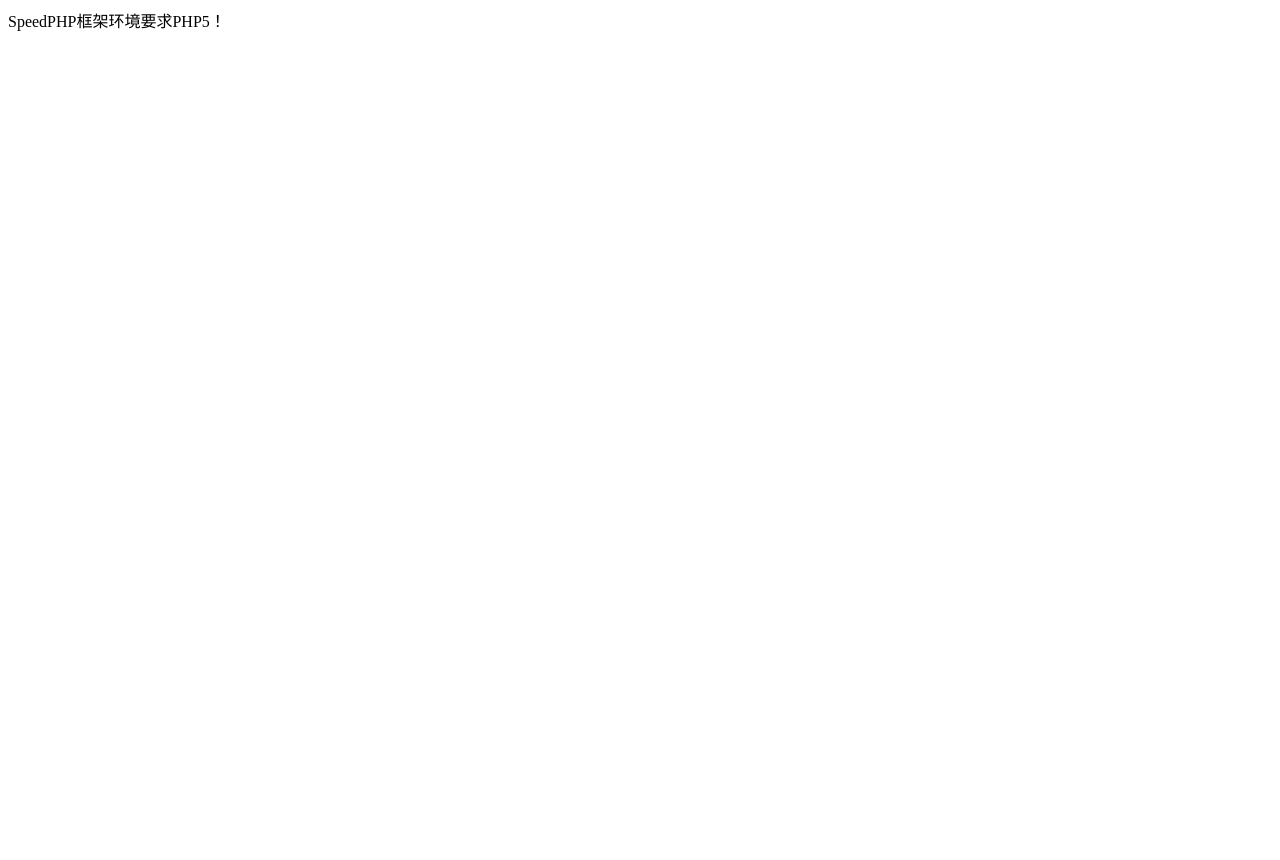
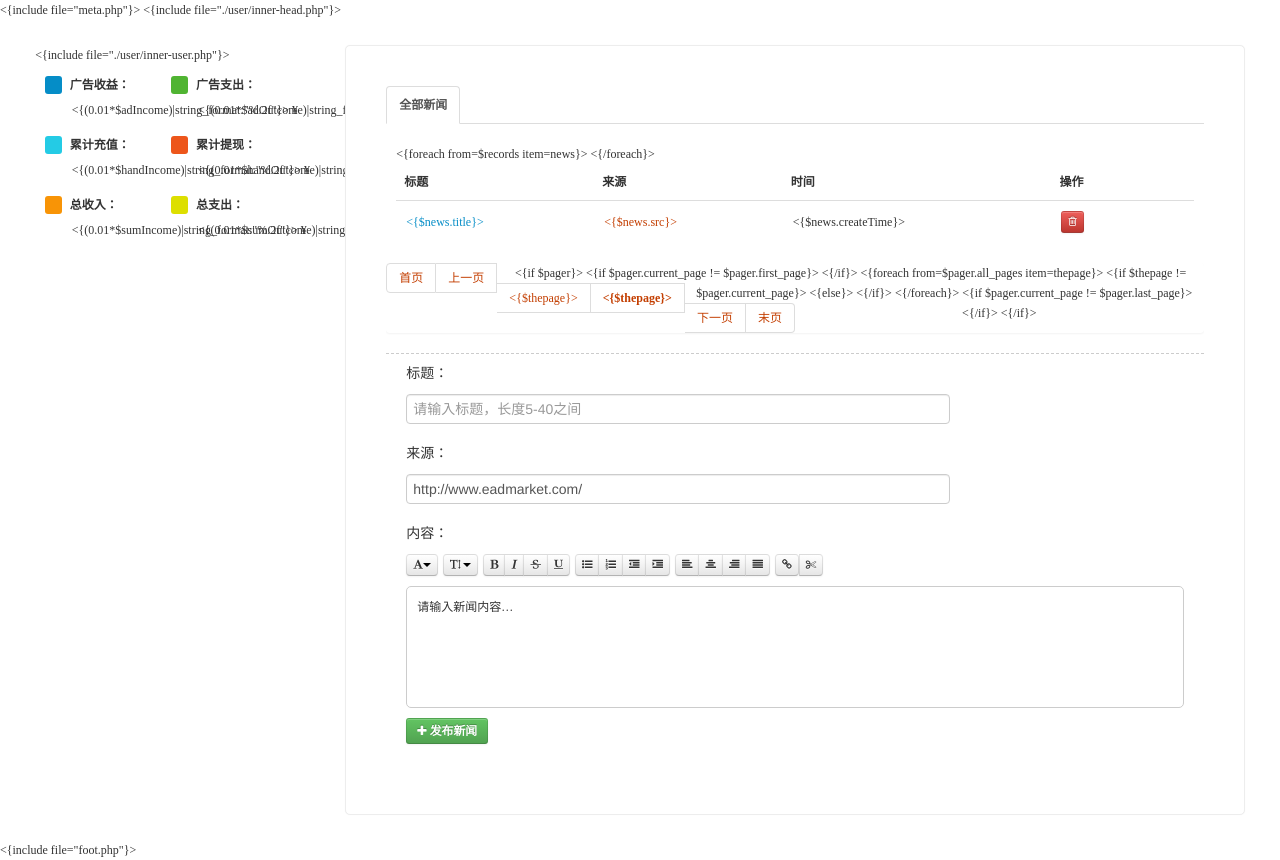
Before and after one commit to admarket/code, a PHP site: page /tpl/user/admin/news.php in a window 1280 px wide. Before the commit the page is almost empty. Before the commit the page ends 31 px from the top, so only its background shows below. Run offline with PHP 8.4, Linux system fonts and the light colour scheme; some libraries are stand-ins or nearby versions.

Commit message:
修复部分bug

```diff
--- a/controller/cadmin.php
+++ b/controller/cadmin.php
@@ -14,7 +14,7 @@ class cadmin extends spController
     }
 	function news(){
 		 $news = spClass("news");
-		 $results=$news->spPager($this->spArgs('page', 1), 8)->findAll();
+		 $results=$news->spPager($this->spArgs('page', 1), 8)->findAll(null,"id desc");
 		 $this->pager = $news->spPager()->getPager();
 		 $this->records=$results;
 		 $this->display("user/admin/news.php"); // 新闻管理中心
--- a/tpl/foot.php
+++ b/tpl/foot.php
@@ -11,7 +11,6 @@
           <div style="position:relative;">
             友情链接：
             &nbsp;&nbsp;<a href="http://www.whqyw.com/" target="_blank">芜湖企业网</a>
-            &nbsp;&nbsp;<a href="http://www.jandou.com/" target="_blank">煎豆网</a>
             &nbsp;&nbsp;<a href="http://www.paipk.com/" target="_blank">创意家居用品</a>
             &nbsp;&nbsp;<a href="http://www.lisude.com/" target="_blank">自强网</a>
             <span style="position:absolute;right:20px;top:0px;">
--- a/tpl/index.php
+++ b/tpl/index.php
@@ -91,7 +91,7 @@
             <div class="page-header">
               <h5><span class="badge badge-warning"><i class="icon-cloud"></i></span> &nbsp;行业新闻</h5>
               <div class="btn-group" style="position:absolute;right:20px;top:0px;">
-                <a class="btn btn-mini" href="<{spUrl c=main a=newslist  category=1}>">
+                <a class="btn btn-mini" href="<{spUrl c=main a=newslist }>">
                   <i class="icon-circle-arrow-right"></i>&nbsp; 更多
                 </a>
               </div>
--- /dev/null
+++ b/tpl/user/admin/news.php
@@ -0,0 +1,331 @@
+<!DOCTYPE html>
+<html>
+  <head>
+    <title>广告位市场 - 管理员后台 - 新闻管理中心</title>
+   <{include file="meta.php"}>
+
+    <!-- Bootstrap -->
+    <link href="/css/bootstrap.min.css" rel="stylesheet" media="screen">
+
+    <link rel="stylesheet" href="/css/font-awesome.min.css">
+    <!--[if IE 7]>
+    <link rel="stylesheet" href="/css/font-awesome-ie7.min.css">
+    <![endif]-->
+    <link href="/css/bootstrap-responsive.css" rel="stylesheet">
+    <link href="/css/user.css" rel="stylesheet" media="screen">
+    <style type="text/css">
+    #editor {height:100px;padding: 10px;border: solid 1px #ccc;border-radius:5px;
+    overflow: scroll; }
+    </style>
+    <link rel="shortcut icon" href="/favicon.ico">
+    <script src="/js/jquery-1.9.1.min.js"></script>
+    <script src="/js/bootstrap.min.js"></script>
+
+  </head>
+  <body>
+     <!-- load head tpl -->
+    <{include file="./user/inner-head.php"}>
+
+    <!-- main section -->
+    <div class="section">
+      <div class="container">
+        <div class="row-fluid">
+          <div class="span3 left-bar">
+              <!-- load user tpl -->
+            <{include file="./user/inner-user.php"}>
+            <!-- Bootstrap -->
+            <div class="categories">
+              <div class="row-fluid category">
+                <div class="span6 row-fluid category">
+                  <div class="span2">
+                    <span class="label blue"> &nbsp;&nbsp;&nbsp;</span>
+                    <span>&nbsp;</span>
+                  </div>
+                  <div class="span10">
+                    <div class=" title">&nbsp;广告收益：</div>
+                    <p><{(0.01*$adIncome)|string_format:"%.2f"}>&nbsp;&yen;</p>
+                  </div>
+
+                </div>
+                <div class="span6 row-fluid category">
+                  <div class="span2">
+                    <span class="label green"> &nbsp;&nbsp;&nbsp;</span>
+                    <span>&nbsp;</span>
+                  </div>
+                  <div class="span10">
+                    <div class=" title">&nbsp;广告支出：</div>
+                    <p><{(0.01*$adOutcome)|string_format:"%.2f"}>&nbsp;&yen;</p>
+                  </div>
+
+                </div>
+              </div>
+              <!-- Bootstrap -->
+              <div class="row-fluid category">
+                <div class="span6 row-fluid category">
+                  <div class="span2">
+                    <span class="label a"> &nbsp;&nbsp;&nbsp;</span>
+                    <span>&nbsp;</span>
+                  </div>
+                  <div class="span10">
+                    <div class=" title">&nbsp;累计充值：</div>
+                    <p><{(0.01*$handIncome)|string_format:"%.2f"}>&nbsp;&yen;</p>
+                  </div>
+
+                </div>
+                <div class="span6 row-fluid category">
+                  <div class="span2">
+                    <span class="label orange"> &nbsp;&nbsp;&nbsp;</span>
+                    <span>&nbsp;</span>
+                  </div>
+                  <div class="span10">
+                    <div class=" title">&nbsp;累计提现：</div>
+                    <p><{(0.01*$handOutcome)|string_format:"%.2f"}>&nbsp;&yen;</p>
+                  </div>
+
+                </div>
+              </div>
+              <!-- Bootstrap -->
+              <div class="row-fluid category">
+                <div class="span6 row-fluid category">
+                  <div class="span2">
+                    <span class="label label-warning"> &nbsp;&nbsp;&nbsp;</span>
+                    <span>&nbsp;</span>
+                  </div>
+                  <div class="span10">
+                    <div class=" title">&nbsp;总收入：</div>
+                    <p><{(0.01*$sumIncome)|string_format:"%.2f"}>&nbsp;&yen;</p>
+                  </div>
+
+                </div>
+                <div class="span6 row-fluid category">
+                  <div class="span2">
+                    <span class="label yellow"> &nbsp;&nbsp;&nbsp;</span>
+                    <span>&nbsp;</span>
+                  </div>
+                  <div class="span10">
+                    <div class=" title">&nbsp;总支出：</div>
+                    <p><{(0.01*$sumOutcome)|string_format:"%.2f"}>&nbsp;&yen;</p>
+                  </div>
+
+                </div>
+              </div>
+            <!-- Bootstrap -->
+
+            </div>
+          </div>
+          <div class="span9 main-body" >
+
+            <div class="tabbable"> <!-- Only required for left/right tabs -->
+
+              <ul class="nav nav-tabs" style="position:relative;">
+                <li class="active"><a href="#sec-sum" data-toggle="tab" id="tab-sum">全部新闻</a></li>
+                <span class="btn-group" style="position:absolute;right:0;">
+
+                </span>
+              </ul>
+              <div class="tab-content">
+                <div class="tab-pane active"  id="sec-sum">
+                  <table class="table table-hover">
+                    <thead>
+                      <tr>
+                        <th>标题</th>
+                        <th>来源</th>
+                        <th>时间</th>
+                        <th>操作</th>
+                      </tr>
+                    </thead>
+                    <tbody>
+                      <{foreach from=$records item=news}>
+                        <tr>
+                        <td>
+                           <a href="<{spUrl c=main a=news}>?id=<{$news.id}>" class="blue-color" target="_blank"><{$news.title}></a>
+                        </td>
+
+                       <td><a href="<{$news.src}>" target="_blank"><{$news.src}></a></td>
+                        <td><{$news.createTime}></td>
+                        <td><a class="btn btn-mini btn-danger tip" href="<{spUrl c=cnews a=removeNews}>?id=<{$news.id}>" title="删除"><i class=" icon-trash"></i></a></td>
+                      </tr>
+                      <{/foreach}>
+                    </tbody>
+                  </table>
+                </div>
+                      <div class="pagination" align="center" >
+                        <ul>
+                        <{if $pager}>
+                        <!--在当前页不是第一页的时候，显示前页和上一页-->
+                        <{if $pager.current_page != $pager.first_page}>
+                        <li>
+                          <a href="<{spUrl c=sub a=finance page=$pager.first_page}>">首页</a>
+                        </li>
+                        <li>
+                          <a href="<{spUrl c=sub a=finance page=$pager.prev_page}>">上一页</a>
+                        </li>
+                        <{/if}>
+                        <!--开始循环页码，同时如果循环到当前页则不显示链接-->
+                        <{foreach from=$pager.all_pages item=thepage}>
+                                <{if $thepage != $pager.current_page}>
+                                        <li>
+                                          <a href="<{spUrl c=sub a=finance page=$thepage}>"><{$thepage}></a>
+                                        </li>
+                                <{else}>
+                                        <li><a><b><{$thepage}></b></a></li>
+                                <{/if}>
+                        <{/foreach}>
+                        <!--在当前页不是最后一页的时候，显示下一页和后页-->
+                        <{if $pager.current_page != $pager.last_page}>
+                        <li>
+                          <a href="<{spUrl c=sub a=finance page=$pager.next_page}>">下一页</a>
+                        </li>
+                        <li>
+                          <a href="<{spUrl c=sub a=finance page=$pager.last_page}>">末页</a>
+                        </li>
+                        <{/if}>
+                        <{/if}>
+                        </ul>
+                      </div>
+                        <div class="modal-body" style="padding:10px 20px;border-top:dashed 1px #ccc">
+    <form name="alipayment" action="<{spUrl c=crecharge a=createRecharge}>" method="post" target="_blank">
+        <div>
+                <p>
+                  <label>标题：</label>
+                </p>
+                <p>
+                    <input placeholder="请输入标题，长度5-40之间" type="text" class="input-xxlarge " id="txt-title"/>
+                </p>
+                <p>
+                  <label>来源：</label>
+                </p>
+                <p>
+                    <input placeholder="请输入新闻来源，拒绝盗用" type="text" class="input-xxlarge " id="txt-src" value="http://www.eadmarket.com/"/>
+                </p>
+                <p>
+                  <label>内容：</label>
+                </p>
+                <p>
+                    <div class="btn-toolbar" data-role="editor-toolbar" data-target="#editor">
+      <div class="btn-group">
+        <a class=" btn  btn-mini dropdown-toggle" data-toggle="dropdown" title="字体"><i class="icon-font"></i><b class="caret"></b></a>
+          <ul class="dropdown-menu">
+          </ul>
+        </div>
+      <div class="btn-group">
+        <a class="btn  btn-mini dropdown-toggle" data-toggle="dropdown" title="字号"><i class="icon-text-height"></i>&nbsp;<b class="caret"></b></a>
+          <ul class="dropdown-menu">
+          <li><a data-edit="fontSize 5"><font size="5">大</font></a></li>
+          <li><a data-edit="fontSize 3"><font size="3">中</font></a></li>
+          <li><a data-edit="fontSize 1"><font size="1">小</font></a></li>
+          </ul>
+      </div>
+      <div class="btn-group">
+        <a class="btn btn-mini" data-edit="bold" title="加粗 (Ctrl/Cmd+B)"><i class="icon-bold"></i></a>
+        <a class="btn btn-mini" data-edit="italic" title="斜体 (Ctrl/Cmd+I)"><i class="icon-italic"></i></a>
+        <a class="btn btn-mini" data-edit="strikethrough" title="Strikethrough"><i class="icon-strikethrough"></i></a>
+        <a class="btn btn-mini" data-edit="underline" title="下划线 (Ctrl/Cmd+U)"><i class="icon-underline"></i></a>
+      </div>
+      <div class="btn-group">
+        <a class="btn btn-mini" data-edit="insertunorderedlist" title="加点"><i class="icon-list-ul"></i></a>
+        <a class="btn btn-mini" data-edit="insertorderedlist" title="编号"><i class="icon-list-ol"></i></a>
+        <a class="btn btn-mini" data-edit="outdent" title="减少缩进 (Shift+Tab)"><i class="icon-indent-left"></i></a>
+        <a class="btn btn-mini" data-edit="indent" title="缩进 (Tab)"><i class="icon-indent-right"></i></a>
+      </div>
+      <div class="btn-group">
+        <a class="btn btn-mini" data-edit="justifyleft" title="左对齐 (Ctrl/Cmd+L)"><i class="icon-align-left"></i></a>
+        <a class="btn btn-mini" data-edit="justifycenter" title="居中对齐 (Ctrl/Cmd+E)"><i class="icon-align-center"></i></a>
+        <a class="btn btn-mini" data-edit="justifyright" title="右对齐 (Ctrl/Cmd+R)"><i class="icon-align-right"></i></a>
+        <a class="btn btn-mini" data-edit="justifyfull" title="自适应 (Ctrl/Cmd+J)"><i class="icon-align-justify"></i></a>
+      </div>
+      <div class="btn-group">
+      <a class="btn btn-mini dropdown-toggle" data-toggle="dropdown" title="超链接"><i class="icon-link"></i></a>
+        <div class="dropdown-menu input-append">
+          <input class="span2" placeholder="URL" width="100px" type="text" data-edit="createLink"/>
+          <button class="btn" type="button">Add</button>
+        </div>
+        <a class="btn btn-mini" data-edit="unlink" title="移除超链接"><i class="icon-cut"></i></a>
+
+      </div>
+    </div>
+    <div id="editor">
+      请输入新闻内容&hellip;
+    </div>
+                </p>
+                <p>
+                  <a id="btn-publish" class="btn btn-small btn-success tip" id="btn-addAdvertise" title="发布新闻">
+                          <i class="icon-plus"></i> 发布新闻
+                        </a>
+                </p>
+        </div>
+      </form>
+  </div>
+              </div>
+            </div>
+          </div>
+
+        </div>
+      </div>
+    </div>
+    <!--footer content-->
+     <!-- load foot tpl -->
+    <{include file="foot.php"}>
+
+
+
+
+
+<script src="/js/jquery.message.js"></script>
+<script src="/js/jquery.hotkeys.js"></script>
+<script src="/js/bootstrap-wysiwyg.js"></script>
+<script>
+  $(function(){
+    function initToolbarBootstrapBindings() {
+      var fonts = ['Serif', 'Sans', 'Arial', 'Arial Black', 'Courier',
+            'Courier New', 'Comic Sans MS', 'Helvetica', 'Impact', 'Lucida Grande', 'Lucida Sans', 'Tahoma', 'Times',
+            'Times New Roman', 'Verdana'],
+            fontTarget = $('[title=Font]').siblings('.dropdown-menu');
+      $.each(fonts, function (idx, fontName) {
+          fontTarget.append($('<li><a data-edit="fontName ' + fontName +'" style="font-family:\''+ fontName +'\'">'+fontName + '</a></li>'));
+      });
+      $('a[title]').tooltip({container:'body'});
+      $('.dropdown-menu input').click(function() {return false;})
+        .change(function () {$(this).parent('.dropdown-menu').siblings('.dropdown-toggle').dropdown('toggle');})
+        .keydown('esc', function () {this.value='';$(this).change();});
+
+      $('[data-role=magic-overlay]').each(function () {
+        var overlay = $(this), target = $(overlay.data('target'));
+        overlay.css('opacity', 0).css('position', 'absolute').offset(target.offset()).width(target.outerWidth()).height(target.outerHeight());
+      });
+      $('#voiceBtn').hide();
+      // if ("onwebkitspeechchange"  in document.createElement("input")) {
+      //   var editorOffset = $('#editor').offset();
+      //   $('#voiceBtn').css('position','absolute').offset({top: editorOffset.top, left: editorOffset.left+$('#editor').innerWidth()-35});
+      // } else {
+      //   $('#voiceBtn').hide();
+      // }
+    };
+    initToolbarBootstrapBindings();
+    $('#editor').wysiwyg();
+     $('.tip').tooltip();
+    //window.prettyPrint && prettyPrint();
+  });
+$("#btn-publish").click(function(){
+    var title=$("#txt-title").val().replace("'","");
+    var src=$("#txt-src").val();
+    var content=$("#editor").html().replace("'","");
+    var creator=<{$smarty.session.user.id}>;
+    if(title.length<5||title.length>40){
+        $.msg("标题长度必须为5-40之间！");
+    }else{
+        $.post("<{spUrl c=cnews a=addNews}>", {  title:$.trim(title),src: $.trim(src),content:content,creator:creator},
+             function(data){
+               if(data.indexOf("操作失败")<0){
+                  $.msg('发布成功！','color:green;');
+                  window.location.reload();
+               }
+               else{
+                  $.msg(data);
+               }
+             });
+    }
+});
+</script>
+  </body>
+</html>
```
Also changed, not shown: controller/main.php (+11 -3 lines), tpl/news.php (+5 -5 lines), tpl/newsList.php (+5 -5 lines).
